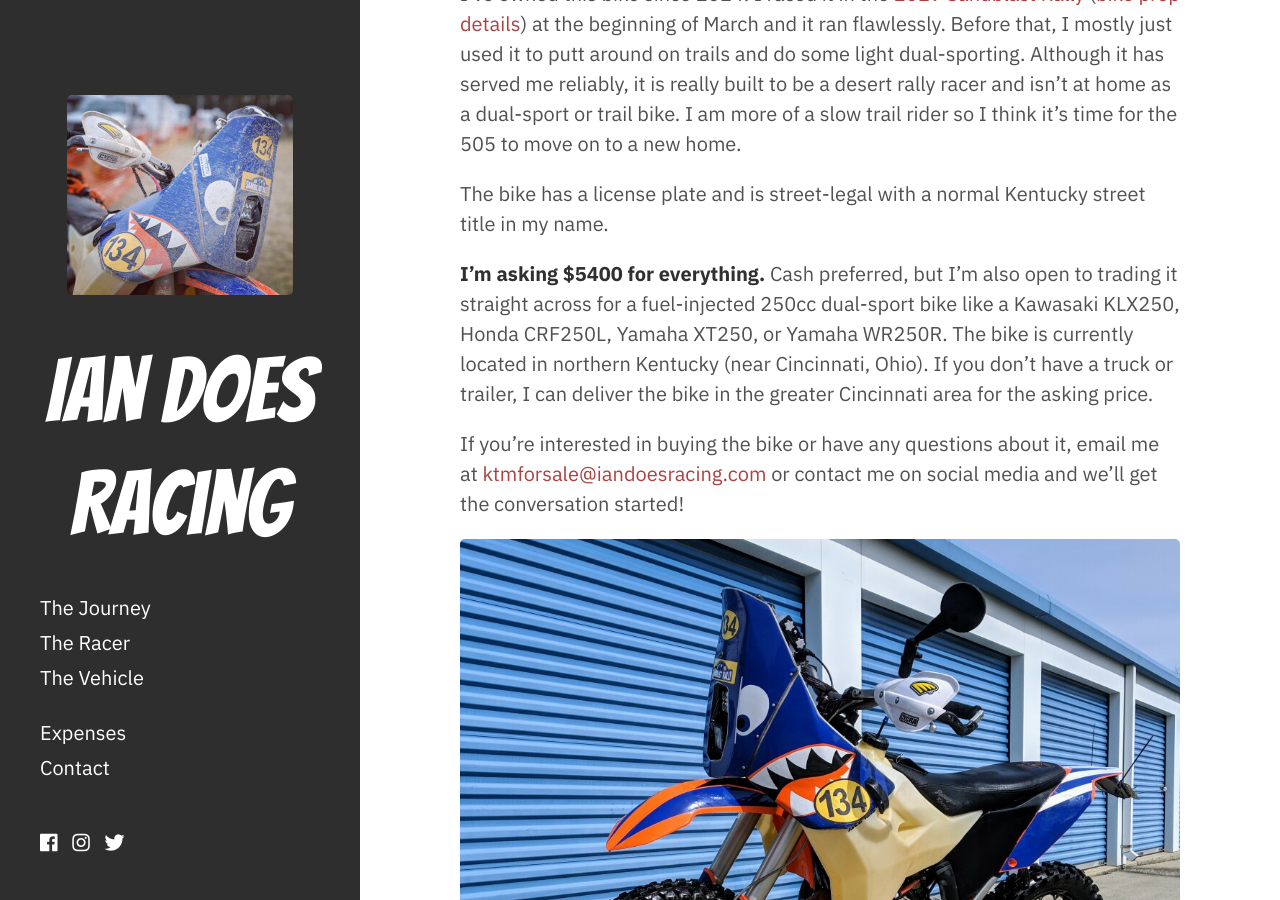
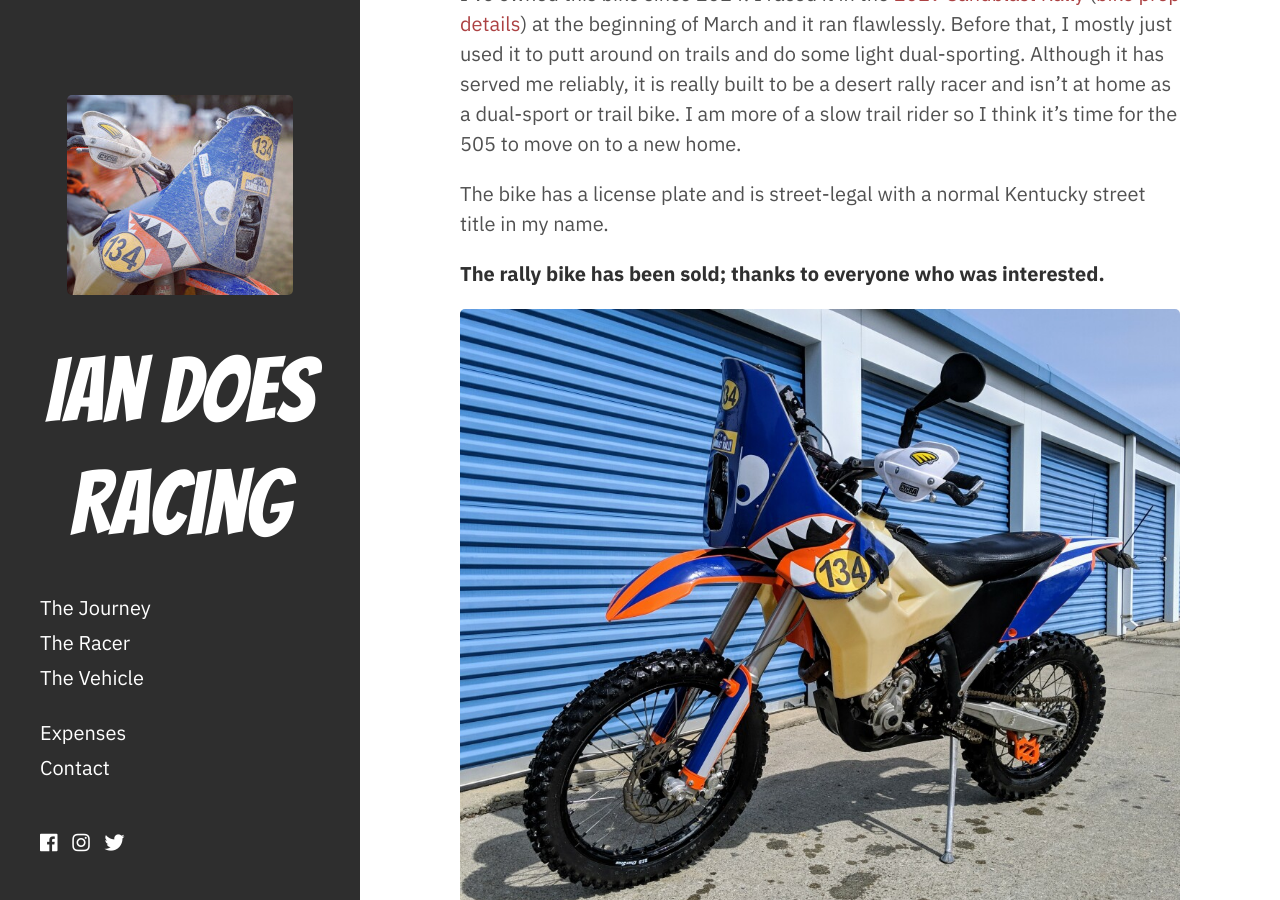
Before and after one commit to icooper/iandoesracing, a Jekyll site: the page built from _posts/2019-03-13-ktm-for-sale.md, in a window 1280 px wide and 900 px high, scrolled down 3013 px. Built offline with Jekyll 4.4.1, drawn with Linux system fonts in a browser that asks for light colours; nearby versions of some CDN libraries; some of the changed text lies outside the part shown.

Commit message:
bike sold

```diff
--- a/_posts/2019-03-13-ktm-for-sale.md
+++ b/_posts/2019-03-13-ktm-for-sale.md
@@ -4,7 +4,7 @@ title: 'For Sale: 2009 KTM 505 XC-F Rally'
 date: 2019-03-13
 ---
 
-<p class="lead" markdown="1">The rally bike is for sale!</p>
+<p class="lead" markdown="1">The rally bike is sold!</p>
 
 You can read a little bit about the [history of the bike over here](/the-vehicle). Right now, it's set up like I had it at the 2019 Sandblast Rally.
 
@@ -59,9 +59,7 @@ I've owned this bike since 2014. I raced it in the [2019 Sandblast Rally](https:
 
 The bike has a license plate and is street-legal with a normal Kentucky street title in my name.
 
-**I'm asking $5400 for everything.** Cash preferred, but I'm also open to trading it straight across for a fuel-injected 250cc dual-sport bike like a Kawasaki KLX250, Honda CRF250L, Yamaha XT250, or Yamaha WR250R. The bike is currently located in northern Kentucky (near Cincinnati, Ohio). If you don't have a truck or trailer, I can deliver the bike in the greater Cincinnati area for the asking price.
-
-If you're interested in buying the bike or have any questions about it, email me at [ktmforsale@iandoesracing.com](mailto:ktmforsale@iandoesracing.com) or contact me on social media and we'll get the conversation started!
+**The rally bike has been sold; thanks to everyone who was interested.**
 
 [![left side front](/assets/img/ktm505-fs1.jpg)](https://photos.app.goo.gl/QzMe5BiYq7Qt2hL6A)
 [![right side front](/assets/img/ktm505-fs2.jpg)](https://photos.app.goo.gl/QzMe5BiYq7Qt2hL6A)
```
